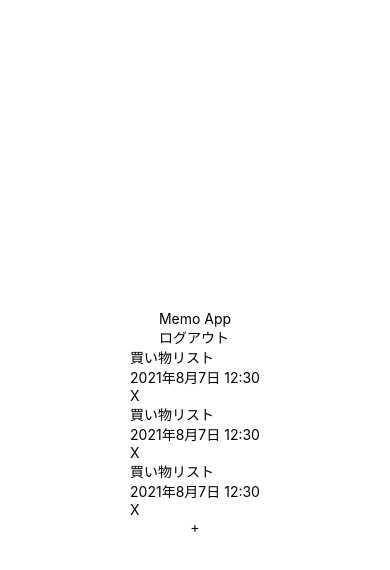
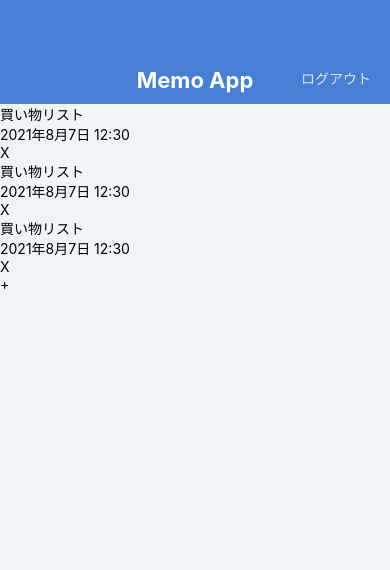
Before and after one commit to tomoyaki/MemoApp, a React Native app: screen / in a window 390 px wide. Shown: the top 570 px of the page. Built offline with nearby package versions, Linux system fonts and the light colour scheme.

Commit message:
Style appbar

```diff
--- a/App.jsx
+++ b/App.jsx
@@ -4,10 +4,10 @@ import { StyleSheet, Text, View } from 'react-native';
 export default function App() {
   return (
     <View style={styles.container}>
-      <View>
-        <View>
-          <Text>Memo App</Text>
-          <Text>ログアウト</Text>
+      <View style={styles.appbar}>
+        <View style={styles.appbarInner}>
+          <Text style={styles.appbarTitle}>Memo App</Text>
+          <Text style={styles.appbarRight}>ログアウト</Text>
         </View>
       </View>
 
@@ -51,8 +51,28 @@ export default function App() {
 const styles = StyleSheet.create({
   container: {
     flex: 1,
-    backgroundColor: '#fff',
+    backgroundColor: '#F0F4F8',
+  },
+  appbar: {
+    width: '100%',
+    height: 104,
+    backgroundColor: '#467FD3',
+    justifyContent: 'flex-end',
+  },
+  appbarInner: {
     alignItems: 'center',
-    justifyContent: 'center',
+  },
+  appbarRight: {
+    position: 'absolute',
+    right: 19,
+    bottom: 16,
+    color: 'rgba(255,255,255,0.8)',
+  },
+  appbarTitle: {
+    marginBottom: 8,
+    fontSize: 22,
+    lineHeight: 32,
+    color: '#ffffff',
+    fontWeight: 'bold',
   },
 });
```
